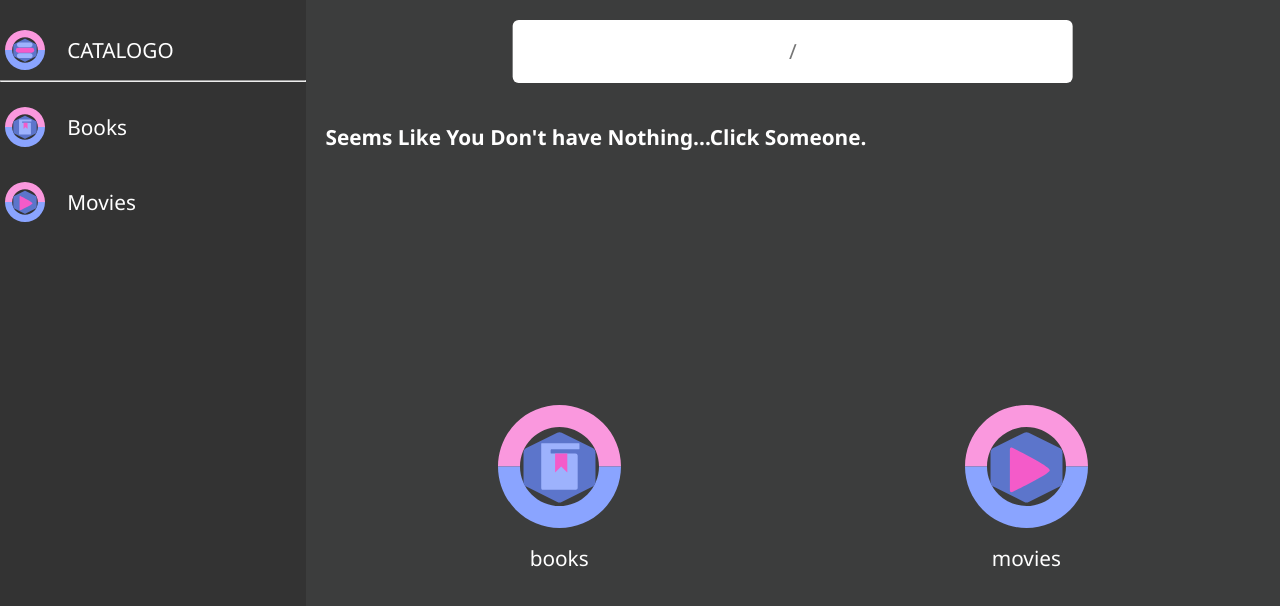
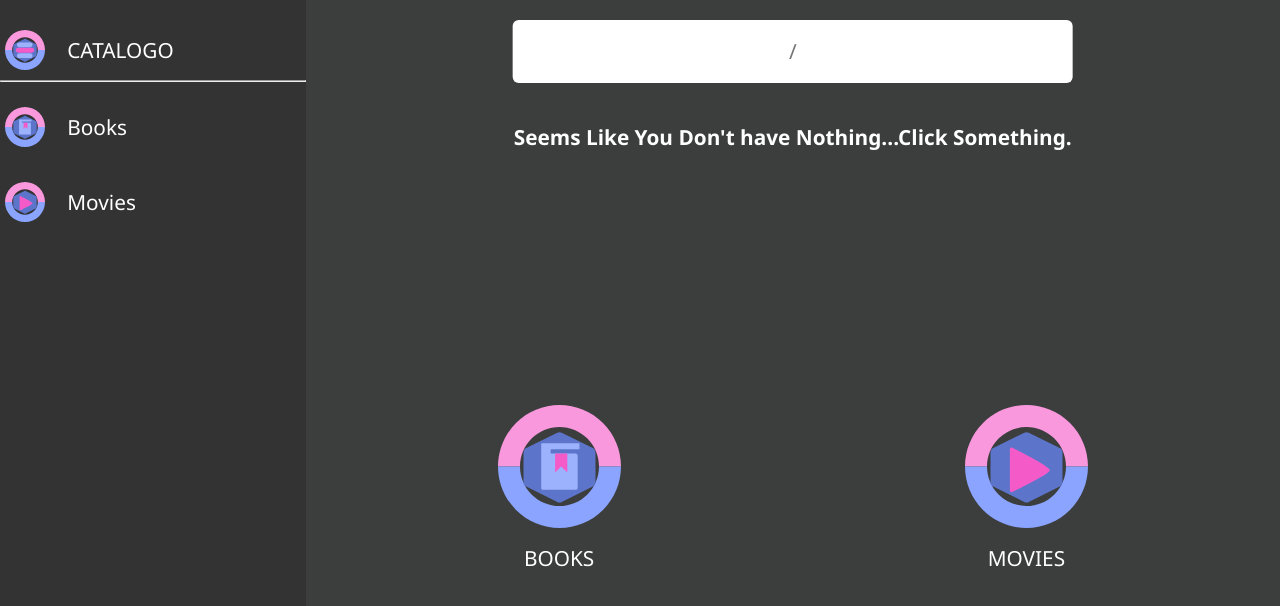
Before and after one commit to IgnFed/MoviesAndBooksCataloge, a React (Vite) app in the folder front/: page / in a window 1280 px wide. Shown: the top 606 px of the page. Built offline with nearby package versions, Linux system fonts and the light colour scheme.

Commit message:
Fixed some errors

```diff
--- a/front/src/App.tsx
+++ b/front/src/App.tsx
@@ -24,7 +24,8 @@ export default function App(){
             <Searcher/>
             <main id="gallery">
               <Routes>
-                <Route path="/" element={<Layout/>}>
+                <Route path="/" >
+                  <Route index element={<Layout/>} />
                   <Route path="books" element={<Books/>}/>
                   <Route path="movies" element={<Movies/>}/>
                 </Route>
--- a/front/src/components/dashboard/Dashboard.tsx
+++ b/front/src/components/dashboard/Dashboard.tsx
@@ -24,7 +24,7 @@ export default function Dashboard():JSX.Element{
   return(
     <nav id="dashboard" ref={dashBoardRef}>
       <div className={`${style.container}`} >
-        <div className={`${style.topContent}`}>
+        <div className={`${style.topContent || ''}`}>
           <ItemLink
             CSSReference={style}
             icon={ToggleLogo}
@@ -37,8 +37,8 @@ export default function Dashboard():JSX.Element{
           </ItemLink>
         </div>
         <hr />
-        <div className={`${style.bottomContent}`}>
-          <ul className={`${style.routeList}`}>
+        <div className={`${style.bottomContent || ''}`}>
+          <ul className={`${style.routeList || ''}`}>
             {
               END_POINTS.map((obj, idx)=>(
                 <li key={`${idx}__${obj.to}`}>
--- a/front/src/pages/Layout.tsx
+++ b/front/src/pages/Layout.tsx
@@ -1,25 +1,35 @@
 import style from '@styles/Layout.module.css';
 import { ItemLink } from '@components/index';
 import {END_POINTS} from '@utils/others/Links';
+import { useParamsCtx } from '@utils/context/ParamsContext';
+import { MouseEvent } from 'react';
 
 export default function Layout(){
+  const location = useParamsCtx();
+  function handleUpdateLocation(e:MouseEvent<HTMLAnchorElement>){
+    const ref = e.currentTarget.getAttribute('href') || location.params;
+    location.updateLocation(ref);
+  }
+
 
   return(
     <div id={style.layout}>
-      <div className={`${style.title}`}>
-        <h3>Seems Like You Don't have Nothing...Click Someone.</h3>
+      <div className={`${style.gridItem}`}>
+        <h3>Seems Like You Don't have Nothing...Click Something.</h3>
       </div>
-      <div className={`${style.flex}`}>
+      <div className={`${style.gridItem}`}>
       {
         END_POINTS.map((point, idx)=>(
           <div className={`${style.flexItem}`}>
             <ItemLink
               key={`${idx}__${point.to}`}
+              onClick={handleUpdateLocation}
+              to={`${point.to}`}
               CSSReference={style}
               classNameList={['link']}
               icon={point.icon.default}
             >
-              {point.to}
+              {point.to.toUpperCase()}
             </ItemLink>
           </div>
         ))
--- a/front/src/styles/Global.css
+++ b/front/src/styles/Global.css
@@ -12,6 +12,7 @@ width: 100vw;
 height: 100vh;
 background-color: #3c3d3d;
 color: #FFF;
+overflow: hidden;
 }
 button{
   outline: none;
@@ -89,7 +90,6 @@ div#appGrid{
                       "Dashboard Gallery";
   width: 100vw;
   height: 100vh;
-  overflow: hidden;
 }
 
 nav#dashboard{grid-area: Dashboard;}
@@ -100,6 +100,10 @@ nav#dashboard, header#searcher,
 main#gallery{
   padding: 1.097rem;
 }
+header#searhcer{
+  overflow: hidden;
+}
+
 nav#dashboard{
   background-color: #333;
   position: relative;
@@ -112,7 +116,6 @@ nav#dashboard{
 
 nav#dashboard.toggle{
   width: 50px;
-  overflow: hidden;
 }
 
 #icon{
--- a/front/src/styles/Layout.module.css
+++ b/front/src/styles/Layout.module.css
@@ -4,19 +4,35 @@
   width: 100%;
   height: 100%;
   gap: 1rem;
-  overflow-y: auto;
+}
+.gridItem:nth-child(1){
+  text-align: center;
 }
 
-.flex{
+.gridItem:nth-child(2){
   display: flex;
   flex-wrap: nowrap;
   align-items: center;
+  width: 100%;
+  height: 100%;
+}
+.flexItem{
+  width: 100%;
+  height: 100%;
+  transition: background-color .23s;
+  display: flex;
+  flex-direction: column;
+  align-items: center;
   justify-content: center;
 }
-.flexItem{
-  text-align: center;
-  width: 100%;
+
+.flexItem:nth-child(1):hover{
+  background-color: #2d43c02a;
 }
+.flexItem:nth-child(2):hover{
+  background-color: #832dc02a;
+}
+
 .link{
   display: flex;
   flex-direction: column;
@@ -33,7 +49,7 @@
 }
 
 @media screen and (max-width: 40.625rem) {
-  .flex{
-    flex-wrap: wrap;
+  .gridItem:nth-child(2){
+    flex-direction: column;
   }
 }
```
